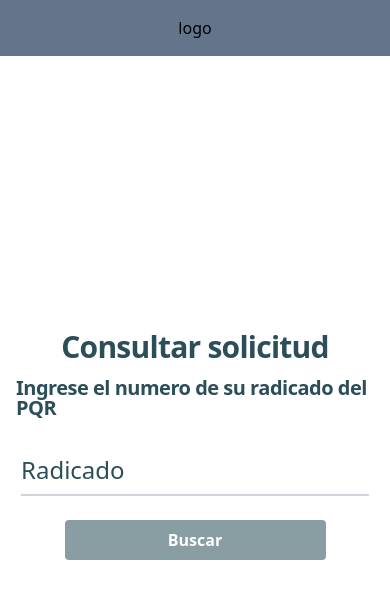
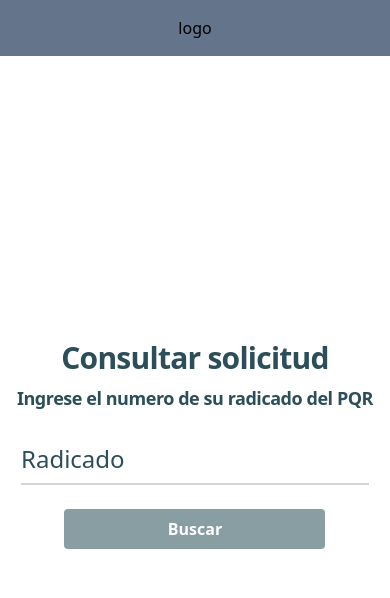
Before and after one commit to BryanBrinez/pqrexpress, a Next.js app: page /consultar-pqr in a window 390 px wide. Shown: the top 598 px of the page. Built offline with nearby package versions, Linux system fonts and the light colour scheme.

Commit message:
consultar/pqr/rad styles

```diff
--- a/src/app/consultar-pqr/page.jsx
+++ b/src/app/consultar-pqr/page.jsx
@@ -34,7 +34,7 @@ export default function Page() {
         <h1 className="py-4 text-3xl font-extrabold  leading-none tracking-tight text-colorThree md:text-5xl lg:text-6xl ">
           Consultar solicitud
         </h1>
-        <h2 className="text-xl font-semibold  leading-none tracking-tight text-colorThree md:text-5xl lg:text-6xl ">
+        <h2 className="text-lg font-semibold leading-none  tracking-tight text-colorThree md:text-5xl lg:text-6xl ">
           Ingrese el numero de su radicado del PQR
         </h2>
 
```
